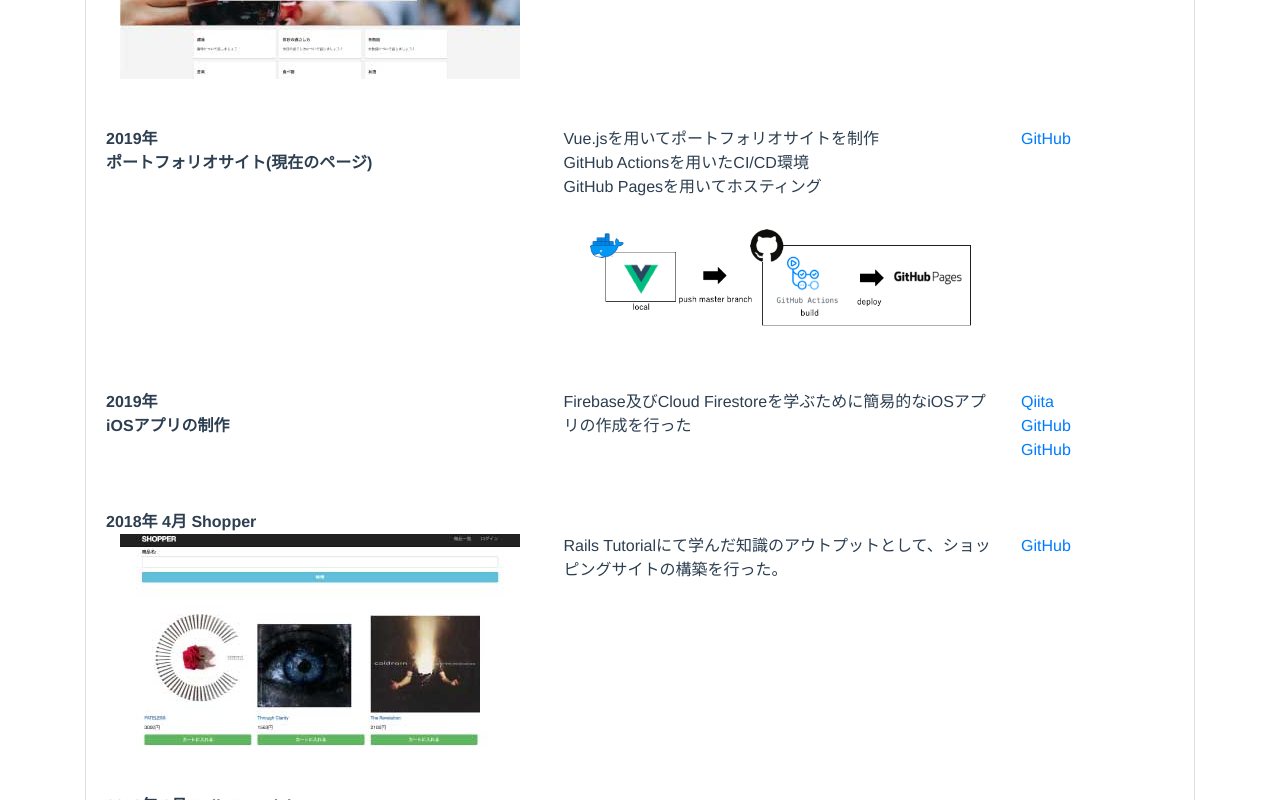
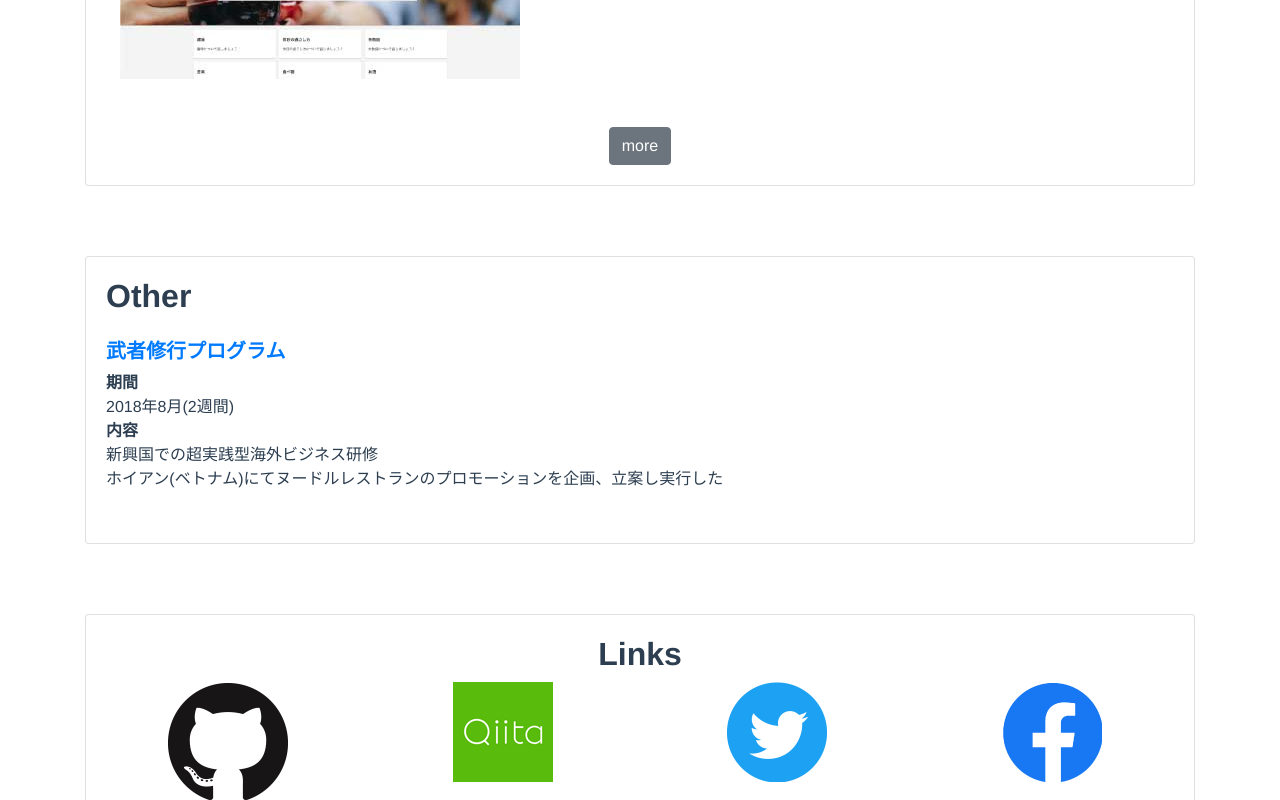
Before and after one commit to taka011002/my_page, a Vue app: page / in a window 1280 px wide. Shown: the part 2500-3300 px from the top of the page. Built offline with nearby package versions, Linux system fonts and the light colour scheme; what vue-smoothscroll would draw is missing.

Commit message:
ポートフォリオを少なく

```diff
--- a/src/views/Portfolio.vue
+++ b/src/views/Portfolio.vue
@@ -46,6 +46,7 @@
                 </b-col>
               </b-row>
 
+              <div class="more-portfolios" style="display: none">
                 <b-row class="pb-5">
                   <b-col sm="5">
                     <strong
@@ -143,6 +144,13 @@
                     >
                   </b-col>
                 </b-row>
+              </div>
+
+              <div style="text-align: center">
+                <b-button class="portfolio-more-button" @click="openClose()"
+                  >more</b-button
+                >
+              </div>
             </b-card-text>
           </b-card-body>
         </b-card>
@@ -163,5 +171,20 @@
       },
     };
   },
+  methods: {
+    openClose() {
+      var obj = document.getElementsByClassName("more-portfolios");
+      var button = document.querySelector(".portfolio-more-button");
+      for (var i = 0; i < obj.length; i++) {
+        if (obj[i].style.display == "inline-block") {
+          obj[i].style.display = "none";
+          button.innerText = "more";
+        } else {
+          obj[i].style.display = "inline-block";
+          button.innerText = "close";
+        }
+      }
+    },
+  },
 };
 </script>
```
Lines whose indentation alone changed are shown as unchanged.
